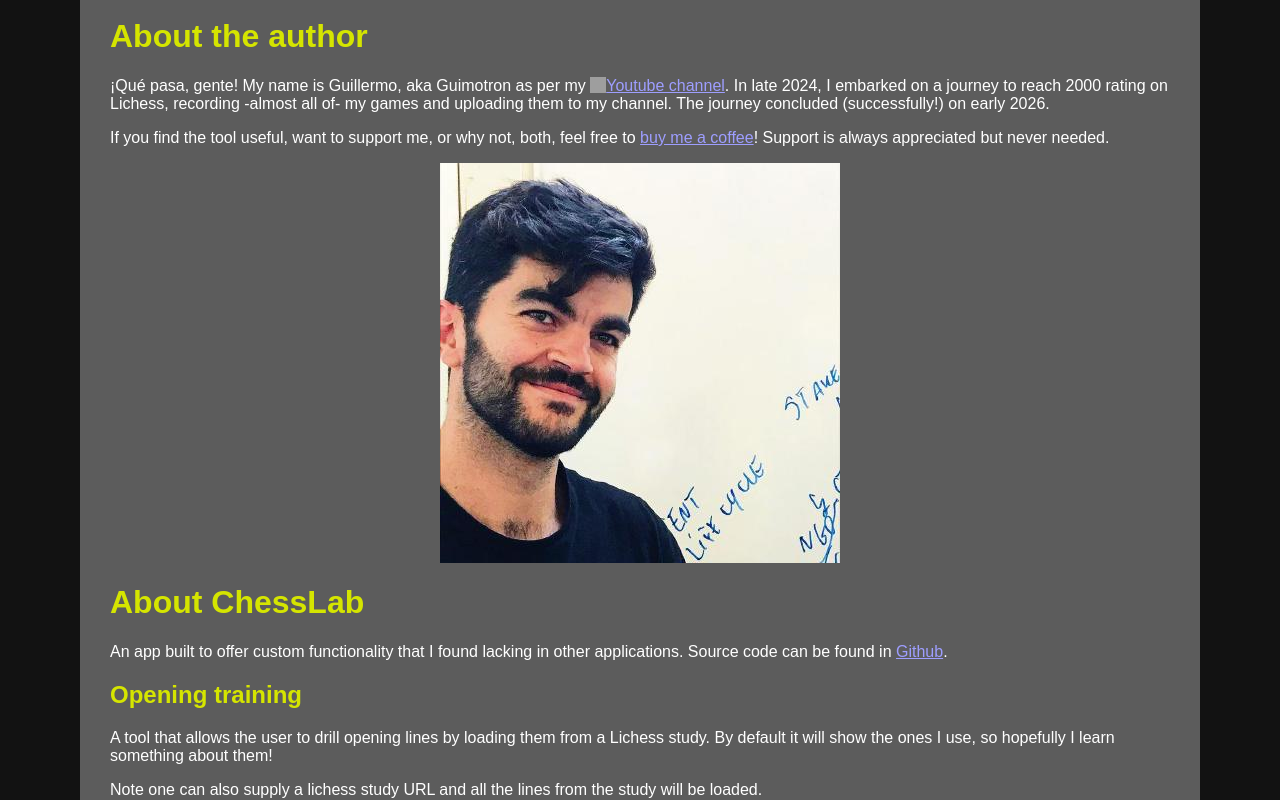
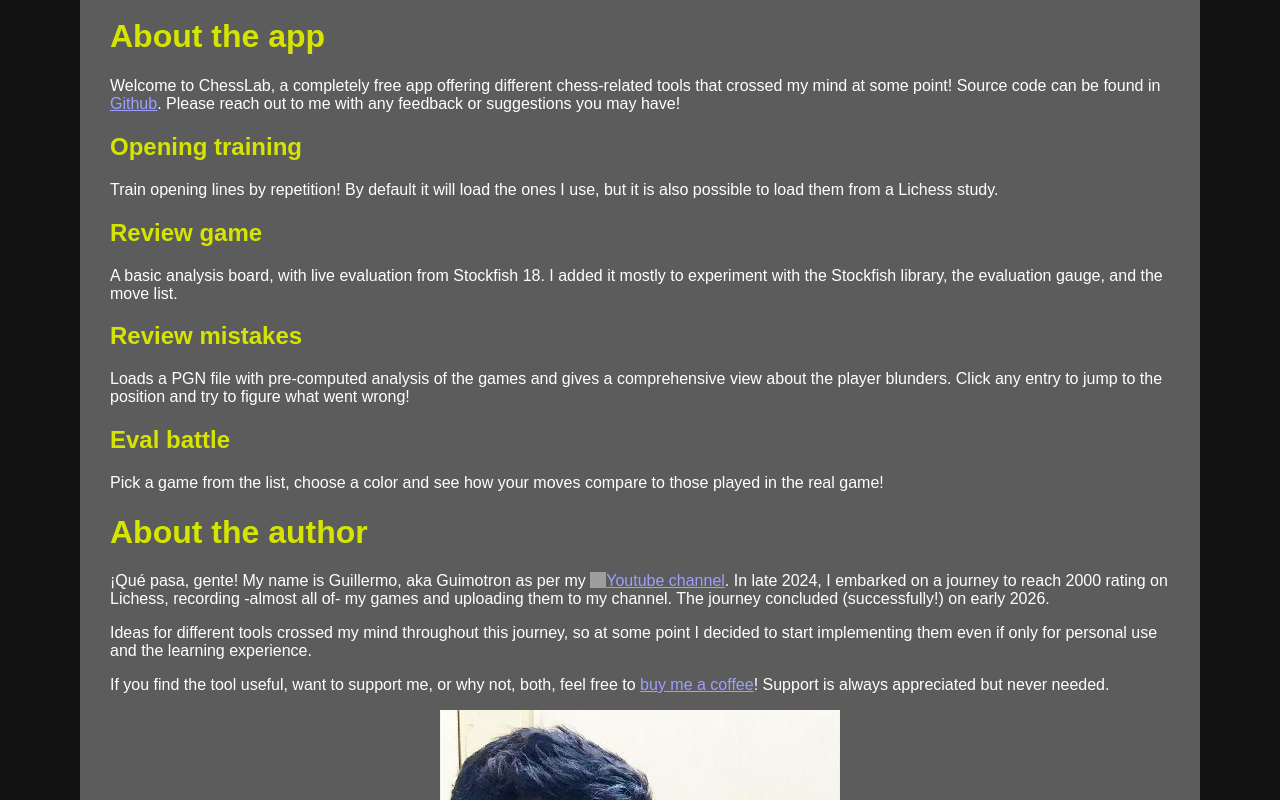
Before and after one commit to Flood1993/chesslab, a React (Vite) app: page / in a window 1280 px wide. Shown: the part 340-1140 px from the top of the page. Built offline with nearby package versions, Linux system fonts and the light colour scheme; grey boxes are pictures that could not be loaded; what chessops would draw is missing.

Commit message:
Rewrite AboutPage

```diff
--- a/src/About.tsx
+++ b/src/About.tsx
@@ -1,49 +1,23 @@
 export function AboutPage() {
   return <div id="about-page">
     <img className="img-centered" src={`${import.meta.env.BASE_URL}img/chesslab-banner.png`} alt=""></img>
-    <h1>About the author</h1>
+
+    <h1>About the app</h1>
     <p>
-      ¡Qué pasa, gente! My name is Guillermo, aka Guimotron as per
-      my <a href="https://www.youtube.com/@guimotron">
-        <img className="img-inline" src={`${import.meta.env.BASE_URL}svg/youtube.svg`} alt=""></img>
-        Youtube channel
-      </a>.
-      In late 2024, I embarked on a journey to reach 2000 rating on Lichess,
-      recording -almost all of- my games and uploading them to my channel.
-      The journey concluded (successfully!) on early 2026.
-    </p>
-
-    <p>
-      If you find the tool useful, want to support me, or why not,
-      both, feel free
-      to <a href="https://buymeacoffee.com/guimotron">
-        buy me a coffee
-      </a>!
-      Support is always appreciated but never needed.
-    </p>
-
-    <img className="img-centered" src={`${import.meta.env.BASE_URL}img/guimotron.jpeg`} alt=""></img>
-
-    <h1>About ChessLab</h1>
-    <p>
-      An app built to offer custom functionality that I found lacking
-      in other applications.
+      Welcome to ChessLab, a completely free app offering different
+      chess-related tools that crossed my mind at some point!
 
       Source code can be found in <a href="https://github.com/Flood1993/chesslab">Github</a>.
+
+      Please reach out to me with any feedback or suggestions you may have!
     </p>
 
     <h2>Opening training</h2>
 
     <p>
-      A tool that allows the user to drill opening lines by loading
-      them from a Lichess study.
-      By default it will show the ones I use, so hopefully I learn
-      something about them!
-    </p>
-
-    <p>
-      Note one can also supply a lichess study URL and all the lines
-      from the study will be loaded.
+      Train opening lines by repetition!
+      By default it will load the ones I use, but it is also possible to
+      load them from a Lichess study.
     </p>
 
     <h2>Review game</h2>
@@ -69,5 +43,35 @@
       Pick a game from the list, choose a color and see how your moves
       compare to those played in the real game!
     </p>
+
+    <h1>About the author</h1>
+    <p>
+      ¡Qué pasa, gente! My name is Guillermo, aka Guimotron as per
+      my <a href="https://www.youtube.com/@guimotron">
+        <img className="img-inline" src={`${import.meta.env.BASE_URL}svg/youtube.svg`} alt=""></img>
+        Youtube channel
+      </a>.
+      In late 2024, I embarked on a journey to reach 2000 rating on Lichess,
+      recording -almost all of- my games and uploading them to my channel.
+      The journey concluded (successfully!) on early 2026.
+    </p>
+
+    <p>
+      Ideas for different tools crossed my mind throughout this journey,
+      so at some point I decided to start implementing them even if only
+      for personal use and the learning experience.
+    </p>
+
+    <p>
+      If you find the tool useful, want to support me, or why not,
+      both, feel free
+      to <a href="https://buymeacoffee.com/guimotron">
+        buy me a coffee
+      </a>!
+      Support is always appreciated but never needed.
+    </p>
+
+    <img className="img-centered" src={`${import.meta.env.BASE_URL}img/guimotron.jpeg`} alt=""></img>
+
   </div>;
 }
```
